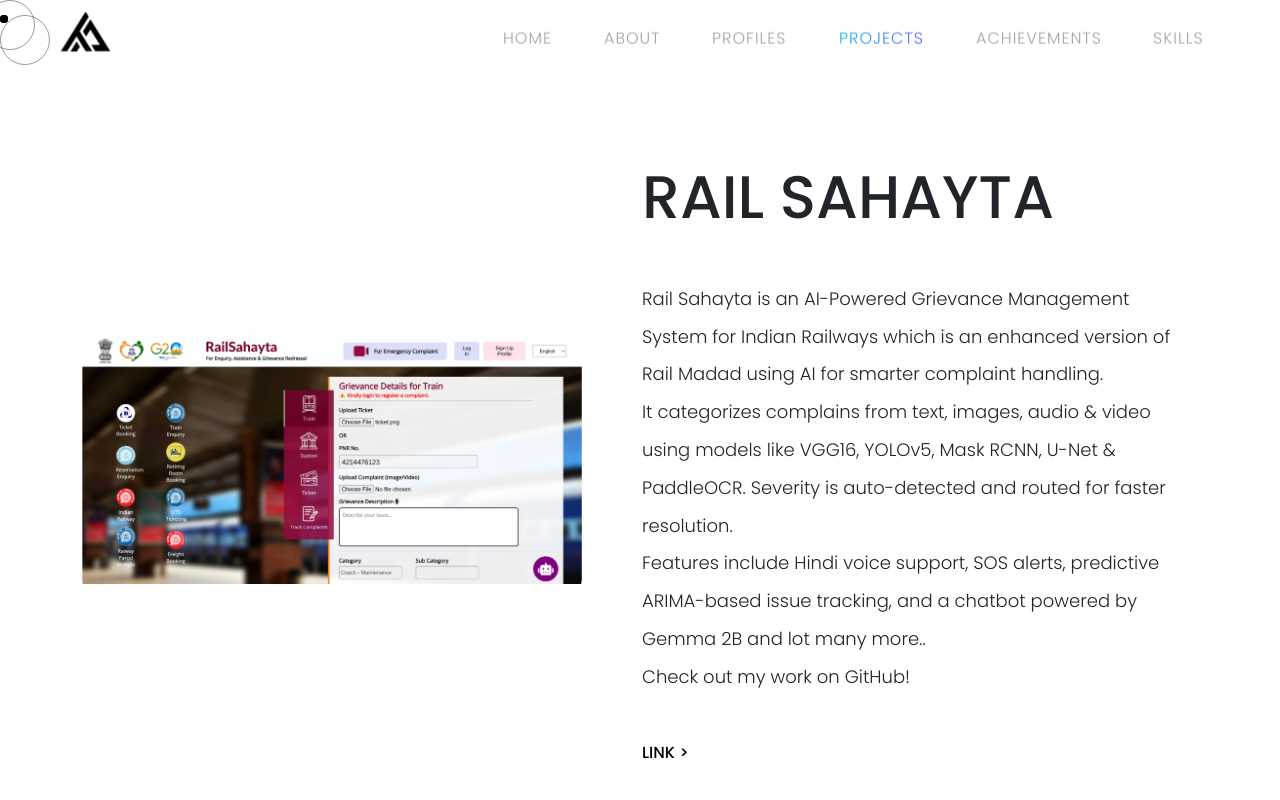
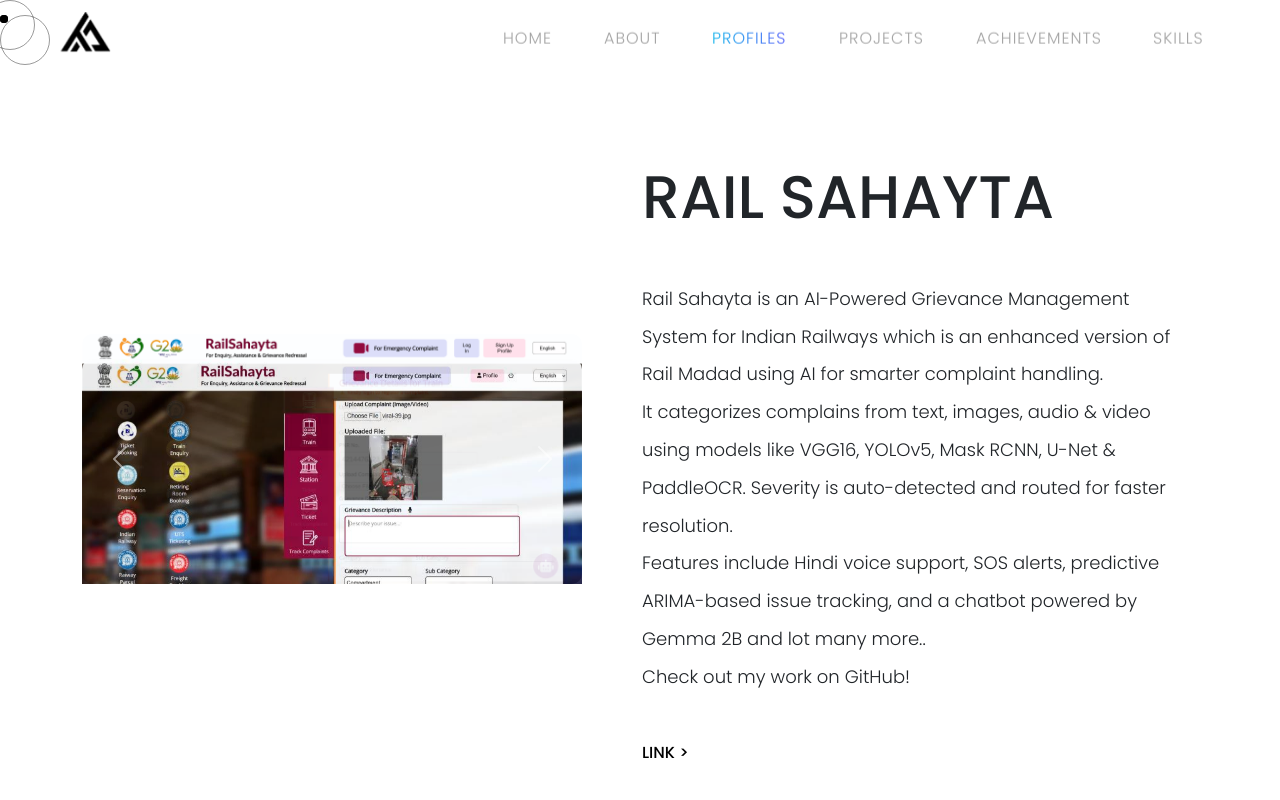
Before and after one commit to talhaansari25/Talha_Portfolio, a React (Vite) app: page /projects in a window 1280 px wide. Shown: the top 800 px of the page. Built offline with nearby package versions, Linux system fonts and the light colour scheme.

Commit message:
projects

```diff
--- a/src/pages/Projects.jsx
+++ b/src/pages/Projects.jsx
@@ -1,76 +1,87 @@
-import React from "react";
+import React, { useEffect } from "react";
 import { Link } from "react-router-dom";
 import "../projects.css";
 import "bootstrap/dist/css/bootstrap.min.css";
 import "bootstrap/dist/js/bootstrap.bundle.min.js";
 
 const Projects = () => {
+  useEffect(() => {
+    // ✅ Manually trigger the carousel to start sliding when the page loads
+    const carousels = document.querySelectorAll('.carousel');
+    carousels.forEach(carousel => {
+      new window.bootstrap.Carousel(carousel, {
+        interval: 2000,  // Set the interval for auto-scrolling (2 seconds)
+        ride: 'carousel',  // Ensure the carousel starts automatically
+        pause: false, // Keep sliding even on hover
+      });
+    });
+
+    // ✅ Mobile menu toggle logic
+    const toggleMenuBtn = document.querySelector("#toggle-menu");
+    const closeMenuBtn = document.querySelector("#close-btn");
+    const mobileMenu = document.querySelector(".mobile-menu");
+    const overlay = document.querySelector(".overlay");
+
+    const openMenu = () => {
+      mobileMenu?.classList.add("active");
+      overlay?.classList.add("active");
+    };
+
+    const closeMenu = () => {
+      mobileMenu?.classList.remove("active");
+      overlay?.classList.remove("active");
+    };
+
+    toggleMenuBtn?.addEventListener("click", openMenu);
+    closeMenuBtn?.addEventListener("click", closeMenu);
+    overlay?.addEventListener("click", closeMenu); // Optional: close sidebar when overlay is clicked
+
+    return () => {
+      toggleMenuBtn?.removeEventListener("click", openMenu);
+      closeMenuBtn?.removeEventListener("click", closeMenu);
+      overlay?.removeEventListener("click", closeMenu);
+    };
+  }, []);
+
+
+
   return (
     <>
+
       <div className="custom__cursor__outer"></div>
       <div className="custom__cursor__inner"></div>
+      <div className="overlay"></div>
 
-      <div className="overlay"></div>
+
       <nav className="nav">
-        <a href="/index.html">
+        <a href="/">
           <img src="/favicon/TA.png" alt="" className="logo" />
         </a>
-
         <ul className="menu desktop-menu">
-          <li>
-            <Link to="/" className="menu-item hvr-underline-from-left">HOME</Link>
-          </li>
-          <li>
-            <Link to="/#about" className="menu-item hvr-underline-from-left">ABOUT</Link>
-          </li>
-          <li>
-            <Link to="/handles" className="menu-item hvr-underline-from-left">PROFILES</Link>
-          </li>
-          <li>
-            <Link to="/projects" className="menu-item hvr-underline-from-left active-page">PROJECTS</Link>
-          </li>
-          <li>
-            <Link to="/#blogs" className="menu-item hvr-underline-from-left">ACHIEVEMENTS</Link>
-          </li>
-          <li>
-            <Link to="/#skills" className="menu-item hvr-underline-from-left">SKILLS</Link>
-          </li>
+          <li><a href="/" className="menu-item hvr-underline-from-left">HOME</a></li>
+          <li><a href="/#about" className="menu-item hvr-underline-from-left">ABOUT</a></li>
+          <li><a href="/handles" className="menu-item hvr-underline-from-left active-page">PROFILES</a></li>
+          <li><a href="/projects" className="menu-item hvr-underline-from-left">PROJECTS</a></li>
+          <li><a href="/#blogs" className="menu-item hvr-underline-from-left">ACHIEVEMENTS</a></li>
+          <li><a href="/#skills" className="menu-item hvr-underline-from-left">SKILLS</a></li>
         </ul>
-
         <i className="bi bi-list" id="toggle-menu"></i>
         <div className="mobile-menu">
           <i className="bi bi-x" id="close-btn"></i>
           <ul className="menu menu-items">
-            <li className="menu-item">
-              <a href="/index.html" className="hvr-underline-from-left item">HOME</a>
-            </li>
-            <li>
-              <Link to="/#about" className="menu-item hvr-underline-from-left">ABOUT</Link>
-            </li>
-            <li className="menu-item">
-              <a href="/projects" className="hvr-underline-from-left item">PROJECTS</a>
-            </li>
-            <li className="menu-item">
-              <a href="/S_handle.html" className="hvr-underline-from-left item">HANDLES</a>
-            </li>
-            <li className="menu-item">
-              <a href="/index.html#blogs" className="hvr-underline-from-left item">ACHIEVEMENTS</a>
-            </li>
-            <li className="menu-item">
-              <a href="/index.html#skills" className="hvr-underline-from-left item">SKILLS</a>
-            </li>
+            <li><a href="/" className="hvr-underline-from-left item">HOME</a></li>
+            <li><a href="/#about" className="hvr-underline-from-left item">ABOUT</a></li>
+            <li><a href="/handles" className="hvr-underline-from-left item">HANDLES</a></li>
+            <li><a href="/projects" className="hvr-underline-from-left item">PROJECTS</a></li>
+            <li><a href="/#blogs" className="hvr-underline-from-left item">ACHIEVEMENTS</a></li>
+            <li><a href="/#skills" className="hvr-underline-from-left item">SKILLS</a></li>
           </ul>
         </div>
       </nav>
 
       <div className="container">
         <div className="wrapper">
-          {/* Repeatable Project Blocks */}
-          {/* Copy the JSX from each project block below and update the content if needed */}
-
-          {/* Example Project Block */}
-          {[
-            {
+          {[{
             title: "Rail Sahayta",
             images: ["ocr.png", "add comp.jpeg", "category , subcategory detection.jpeg"],
             description: `Rail Sahayta is an AI-Powered Grievance Management System for Indian Railways which is an enhanced version of Rail Madad using AI for smarter complaint handling.
@@ -78,16 +89,14 @@
 Features include Hindi voice support, SOS alerts, predictive ARIMA-based issue tracking, and a chatbot powered by Gemma 2B and lot many more..
 Check out my work on GitHub!`,
             github: "https://www.github.com/talhaansari25/RailSahayta_SIH24"
-            },
-            {
+          }, {
             title: "NewsSnips",
             images: ["main.png", "sum.png", "list.png"],
             description: `NewsSnips is a Global News Categorization & Summarization platform , A smart news application that categorizes and summarizes global news using NLP. Built with React.js for smooth UI, it uses TF-IDF & Cosine Similarity for summarization.
 Features include real-time updates, custom keyword search, and interactive filtering for personalized news delivery.
 Check out my work on GitHub!`,
             github: "https://www.github.com/talhaansari25/NewsSnips"
-            },
-            {
+          }, {
             title: "Global Catalog Registry - GCR",
             images: ["sp.png", "sd.png", "su.png", "mu.png", "bp.png"],
             description: `A Centrailzed DataBase that Efficiently manages and organizes product catalogs from multiple sellers for seamless access and retrieval.
@@ -95,51 +104,76 @@
 It supports pre-built and custom templates, real-time dynamic data handling, and unique product identification, ensuring smooth seller onboarding and optimized e-commerce operations.
 Check out my work on GitHub!`,
             github: "https://www.github.com/talhaansari25/GCR-Global_Catalog_Registry"
-            },
-            {
+          }, {
             title: "LogiComply",
-              images: [
-                "User Dashboard.jpeg",
-                "Admin Dashboard.jpeg",
-                "Welcome Page.jpeg",
-                "Single Shipment Upload.jpeg",
-                "Multiple Shipments Upload (CSV).jpeg"
-              ],
+            images: ["User Dashboard.jpeg", "Admin Dashboard.jpeg", "Welcome Page.jpeg", "Single Shipment Upload.jpeg", "Multiple Shipments Upload (CSV).jpeg"],
             description: `LogiComply is an AI-Powered Compliance Checker for Cross-Border Shipments , An intelligent system that validates international shipments using rule-based logic and ML models like XGBoost to detect anomalies and flag high-risk consignments.
 Features include real-time dashboards, compliance analytics, and separate admin/user portals. Built with React.js (frontend), Node.js/Express.js (backend), MongoDB, and Flask for ML integration—ensuring secure, regulation-compliant logistics.
 Check out my work on GitHub!`,
             github: "https://www.github.com/talhaansari25/Logi-Comply"
-            },
-            {
+          }, {
             title: "IRIS",
-              images: [
-                "Home Page.jpeg",
-                "Course Page.jpeg",
-                "AI Based Counsellor.jpeg",
-                "Assesment Generation.jpeg",
-                "summary.jpeg"
-              ],
+            images: ["Home Page.jpeg", "Course Page.jpeg", "AI Based Counsellor.jpeg", "Assesment Generation.jpeg", "summary.jpeg"],
             description: `This AI-driven learning platform enhances student education by integrating automated assessments, AI-generated summaries, gamified coding challenges, and intelligent course recommendations.
 Using Transformer T5 for lecture summarization and LLaVA for Q&A and assessments, the platform provides a personalized learning experience with instant feedback and interactive challenges.
 Check out my work on GitHub!`,
             github: "https://www.github.com/talhaansari25/IRIS-AI_Powered_Educational_Platform-"
-            }
-          ].map((project, idx) => (
+          }]
+          .map((project, idx) => (
             <div className={idx % 2 === 0 ? "one" : "two"} key={idx}>
               <div className={idx % 2 === 0 ? "one-img" : "two-img"}>
-                <div className="ccarousel slide carousel-fade" data-bs-ride="carousel">
+                {/* Carousel Setup with Auto-Swipe and Custom Interval */}
+                <div
+                  id={`carouselExample${idx}`}
+                  className="carousel slide carousel-fade"
+                  data-bs-ride="carousel"
+                  data-bs-interval="2000"
+                >
                   <div className="carousel-inner">
                     {project.images.map((img, i) => (
-                      <div className={`carousel-item ${i === 0 ? "active" : ""}`} key={i}>
-                        <img src={`/images/${img}`} className="d-block" alt={`Slide ${i + 1}`} />
+                      <div
+                        className={`carousel-item ${i === 0 ? "active" : ""}`}
+                        key={i}
+                      >
+                        <img
+                          src={`/images/${img}`}
+                          className="d-block w-100"
+                          alt={`Slide ${i + 1}`}
+                        />
                       </div>
                     ))}
                   </div>
+                  <button
+                    className="carousel-control-prev"
+                    type="button"
+                    data-bs-target={`#carouselExample${idx}`}
+                    data-bs-slide="prev"
+                  >
+                    <span
+                      className="carousel-control-prev-icon"
+                      aria-hidden="true"
+                    ></span>
+                    <span className="visually-hidden">Previous</span>
+                  </button>
+                  <button
+                    className="carousel-control-next"
+                    type="button"
+                    data-bs-target={`#carouselExample${idx}`}
+                    data-bs-slide="next"
+                  >
+                    <span
+                      className="carousel-control-next-icon"
+                      aria-hidden="true"
+                    ></span>
+                    <span className="visually-hidden">Next</span>
+                  </button>
                 </div>
               </div>
               <div className={idx % 2 === 0 ? "one-text" : "two-text"}>
                 <h3 className="title">{project.title}</h3>
-                <p className="detail" style={{ whiteSpace: 'pre-line' }}>{project.description}</p>
+                <p className="detail" style={{ whiteSpace: "pre-line" }}>
+                  {project.description}
+                </p>
 
                 <a href={project.github}>LINK &gt;</a>
               </div>
@@ -147,8 +181,6 @@
           ))}
         </div>
       </div>
-
-      {/* Optional: You can use useEffect to load any JS behavior like the cursor if required */}
     </>
   );
 };
```
Lines whose indentation alone changed are shown as unchanged.
